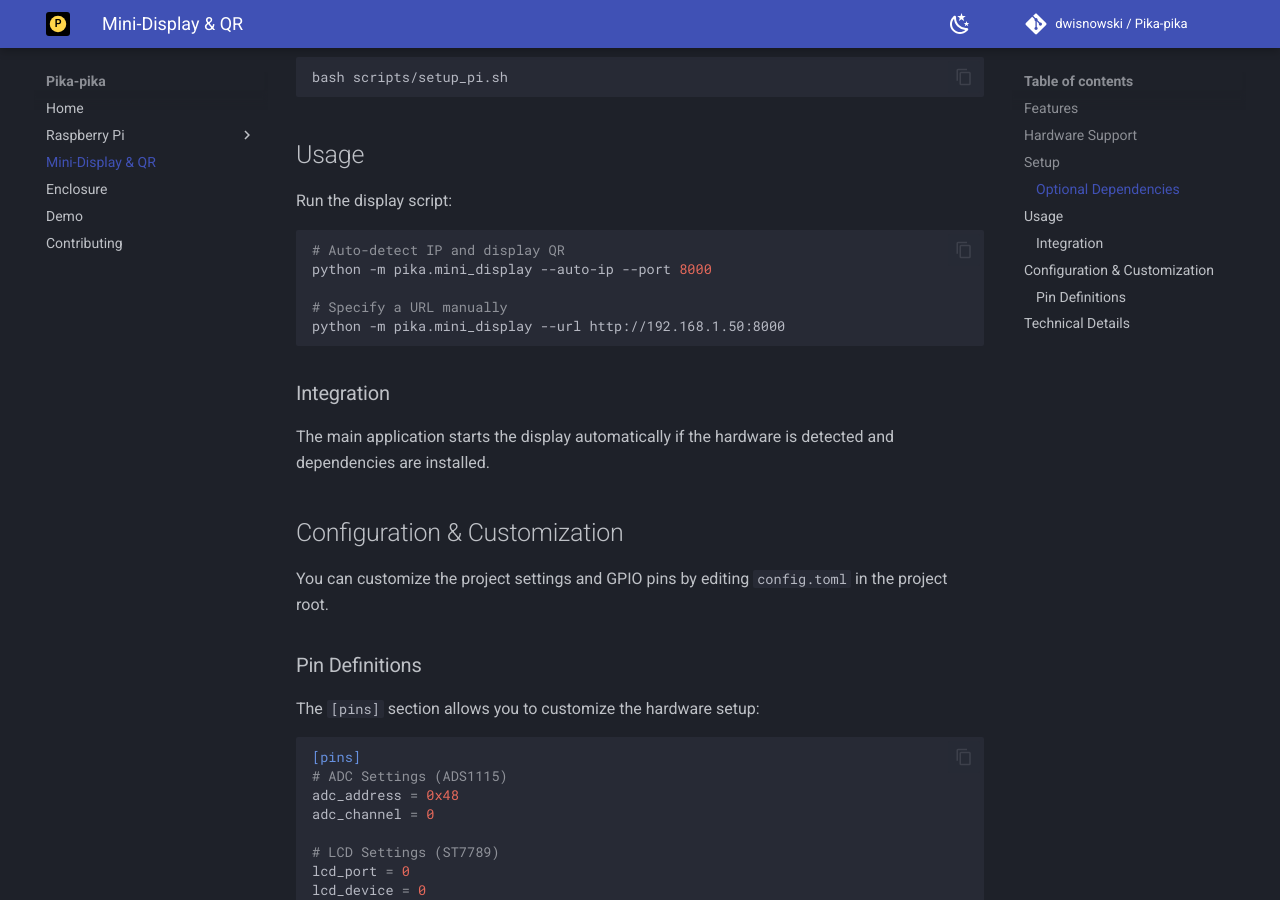
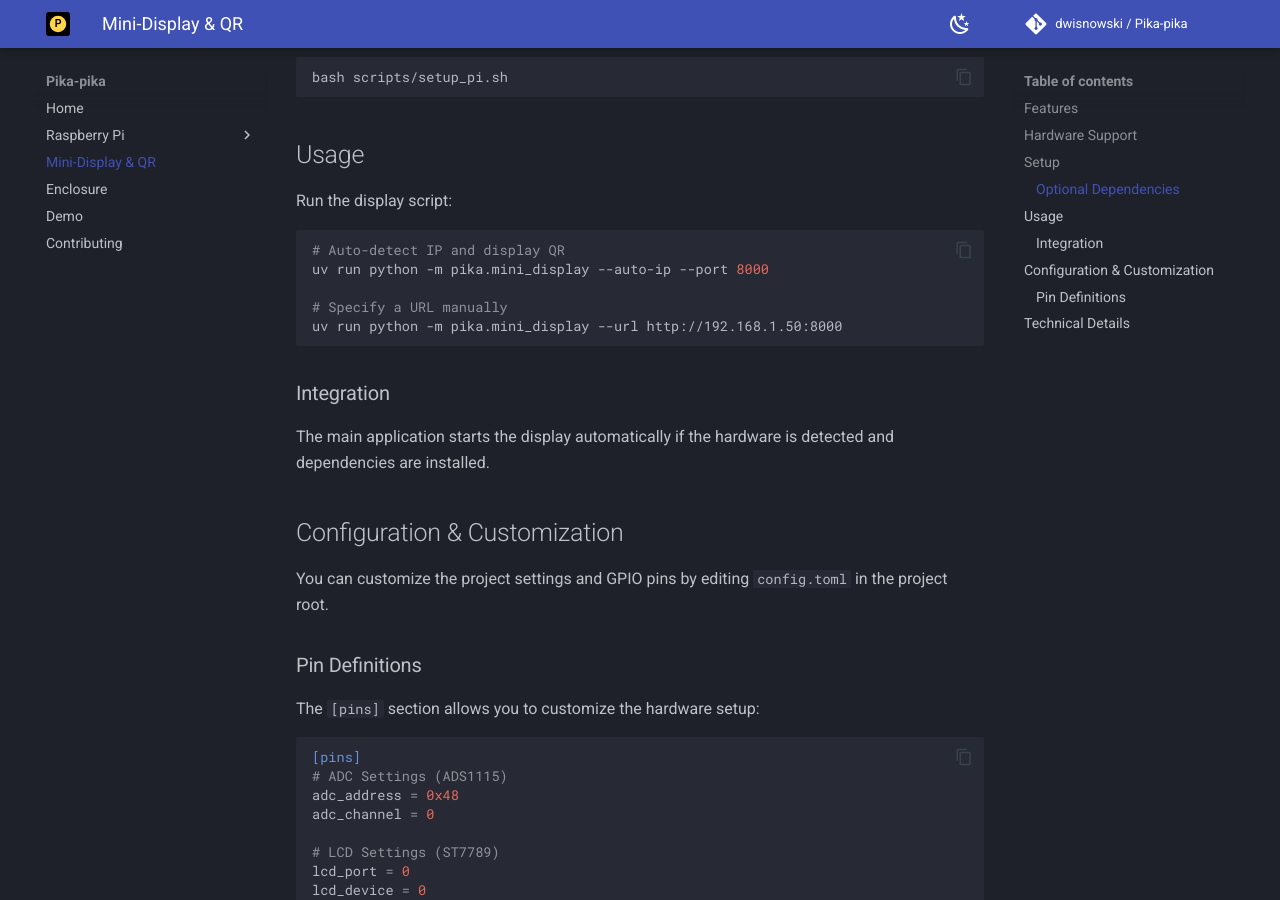
Before and after one commit to dwisnowski/Pika-pika, an MkDocs documentation site: the page built from docs/mini-display.md, in a window 1280 px wide and 900 px high, scrolled down 758 px. Built offline with MkDocs 1.6.1 and Material for MkDocs 9.7.7, drawn with Linux system fonts in a browser that asks for light colours; comment, search, counter and statistics services are not loaded.

Commit message:
more small fixes for the qr generation

````diff
--- a/docs/mini-display.md
+++ b/docs/mini-display.md
@@ -30,10 +30,10 @@ bash scripts/setup_pi.sh
 Run the display script:
 ```bash
 # Auto-detect IP and display QR
-python -m pika.mini_display --auto-ip --port 8000
+uv run python -m pika.mini_display --auto-ip --port 8000
 
 # Specify a URL manually
-python -m pika.mini_display --url http://192.168.1.50:8000
+uv run python -m pika.mini_display --url http://192.168.1.50:8000
 ```
 
 ### Integration
````
Also changed, not shown: 1 other file.
